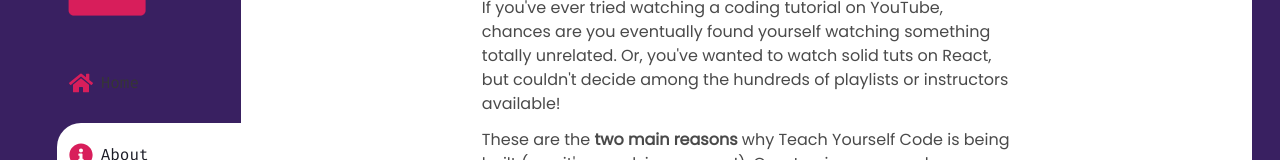
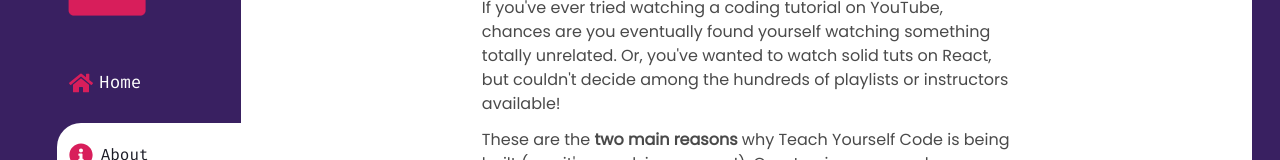
Before and after one commit to wingyin331/Learning-Platform, a Next.js app: page /about in a window 1280 px wide. In both pictures the pointer is over the link "Home". Shown: the part 232-392 px from the top of the page. Built offline with nearby package versions, Linux system fonts and the light colour scheme; no server answers.

Commit message:
additional styling

```diff
--- a/package.json
+++ b/package.json
@@ -4,7 +4,7 @@
   "description": "",
   "main": "index.js",
   "scripts": {
-    "dev": "next -p 8800",
+    "dev": "next -p 3000",
     "build": "next build",
     "start": "next start"
   },
--- a/styles/_preview.scss
+++ b/styles/_preview.scss
@@ -25,7 +25,7 @@
 .add-course-btn {
   color: white;
   background: $orchard-orange;
-  border-radius: 7px;
+  border-radius: 4px;
 }
 
 .tutorial-playlist-container {
--- a/styles/_tutorials.scss
+++ b/styles/_tutorials.scss
@@ -37,7 +37,8 @@
 .tutorial-container {
   height: 100%;
   width: 100%;
-  overflow: scroll;
+  overflow-y: scroll;
+  overflow-x: hidden;
 }
 
 .dropdown-icon {
--- a/styles/components/_sidebar.scss
+++ b/styles/components/_sidebar.scss
@@ -61,6 +61,15 @@
   font-family: "Fira Code", monospace;
 }
 
+.nav-text:hover {
+  color: $whitman-white;
+  transform: scale(1.1);
+}
+
+.nav-text-current:hover {
+  transform: scale(1.1);
+}
+
 @media only screen and (max-width: 1200px) {
   .nav-text {
     display: none;
```
